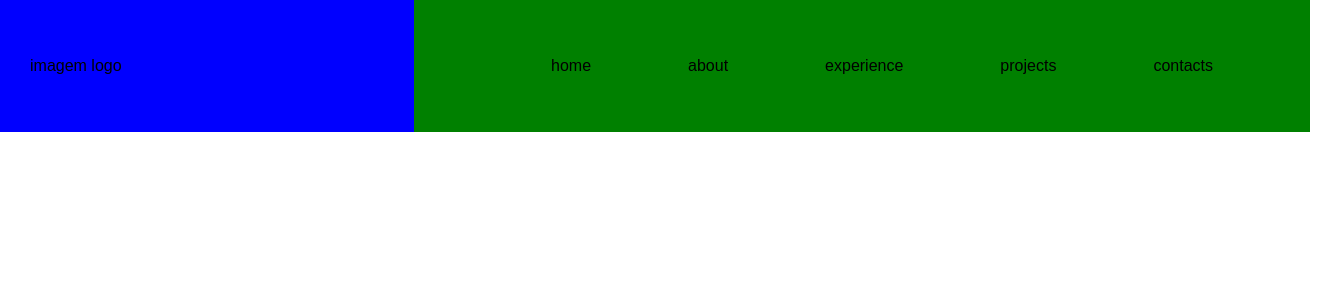
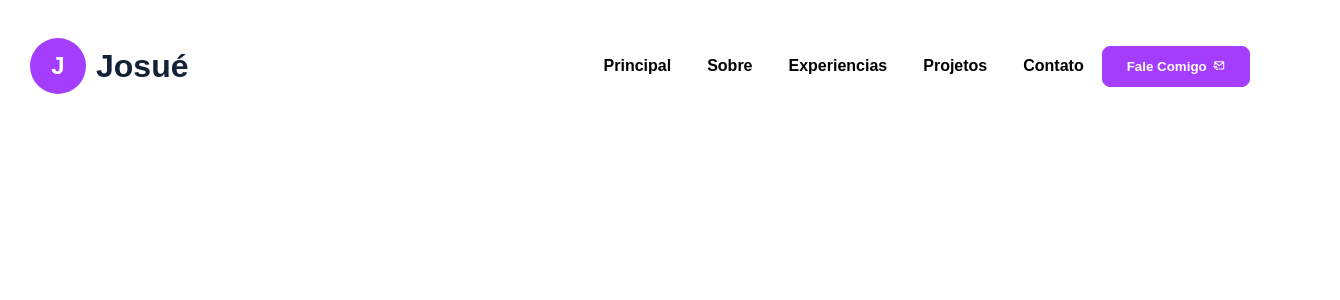
Before and after one commit to JosueCosta2023/portifolio-v2, a React (Vite) app: page / in a window 1280 px wide. Shown: the top 300 px of the page, 1340 px wide, since content can reach past the window. Built offline with nearby package versions, Linux system fonts and the light colour scheme.

Commit message:
create: menus hamburguer and reponsive header

```diff
--- a/src/components/HambunguerMenu/hanburguerMenu.tsx
+++ b/src/components/HambunguerMenu/hanburguerMenu.tsx
@@ -1,6 +1,7 @@
 import { useState } from "react"
-import { BiMenuAltLeft } from "react-icons/bi"
+import { BiMailSend, BiMenuAltLeft } from "react-icons/bi"
 import { ButtomToggleMenuBurguer, MenuBurguerList } from "./styled"
+import { ButtomWire } from "../../globalStyles"
 
 
 interface HanburguerMenuProps {
@@ -16,7 +17,7 @@ export const HamburguerMenu : React.FC<HanburguerMenuProps> = ({items}) => {
     };
 
     return(
-        <div>
+        <>
             <ButtomToggleMenuBurguer onClick={toggleMenu}>
 
                     <BiMenuAltLeft/>
@@ -28,9 +29,10 @@ export const HamburguerMenu : React.FC<HanburguerMenuProps> = ({items}) => {
                         {items.map((item, index) => (
                             <li key={index}>{item}</li>
                         ))}
+                        {<ButtomWire>  Fale Comigo<BiMailSend/></ButtomWire>}
                     </MenuBurguerList>
                 )
             }
-        </div>
+        </>
     )
 }
--- a/src/components/HambunguerMenu/styled.tsx
+++ b/src/components/HambunguerMenu/styled.tsx
@@ -3,24 +3,40 @@ import styled from "styled-components";
 
 export const ButtomToggleMenuBurguer = styled.button`
     background-color: transparent;
-    font-size: 18px;
+    font-size: 38px;
     border: none;
     padding: 10px;
     display: none;
-    @media(max-width: 600px){
+    @media(max-width: 768px){
         display: block;
     }
 
 `
 export const MenuBurguerList = styled.ul`
-    width: 100px;
+    width: 150px;
     height: auto;
-    background-color: red;
+    background-color: white;
     padding: 20px;
     display: none;
     list-style: none;
-    @media(max-width: 600px){
-        display: block;
+    position: absolute;
+    top: 40px;
+    font-weight: 600;
+    -webkit-box-shadow: 3px 10px 17px 0px rgba(0,0,0,0.75);
+    -moz-box-shadow: 3px 10px 17px 0px rgba(0,0,0,0.75);
+    box-shadow: 3px 10px 17px 0px rgba(0,0,0,0.75);
+    text-transform: capitalize;
+    & > li{
+        font-size: 16px;
+        cursor: pointer;
+        &:hover{
+            color: var(--secundary-light);
+        }
+    }
+    @media(max-width: 768px){
+        display: flex;
+        flex-direction: column;
+        gap: 20px;
     }
 
 `
--- a/src/components/Menu/menu.tsx
+++ b/src/components/Menu/menu.tsx
@@ -1,4 +1,7 @@
+import { BiMailSend } from "react-icons/bi";
+import { ButtonPrimary } from "../../globalStyles";
 import { UlMenu } from "./styled";
+import React from "react";
 
 
 
@@ -7,11 +10,15 @@ interface MenuProps  {
 }
 
 export const Menu: React.FC<MenuProps> = ({items}) => {
+
     return(
         <UlMenu>
             {items.map((item, index) => (
-                <li key={index}>{item}</li>
+
+                    <li key={index}>{item}</li>
+
             ))}
+            {<ButtonPrimary>Fale Comigo <BiMailSend/> </ButtonPrimary>}
         </UlMenu>
     )
 }
--- a/src/components/Menu/styled.tsx
+++ b/src/components/Menu/styled.tsx
@@ -7,8 +7,17 @@ export const UlMenu = styled.ul`
     justify-content: space-evenly;
     align-items: center;
     list-style: none;
+    font-weight: 600;
+    & > li{
+        padding: 12px 18px;
+        font-size: 16px;
+        cursor: pointer;
+        &:hover{
+            color: var(--secundary-light);
+        }
+    }
 
-    @media(max-width: 600px){
+    @media(max-width: 768px){
         display: none;
     }
 `
--- a/src/globalStyles.tsx
+++ b/src/globalStyles.tsx
@@ -1,4 +1,4 @@
-import { createGlobalStyle } from "styled-components";
+import styled, { createGlobalStyle } from "styled-components";
 import "./root.css"
 
 export const GlobalStyle = createGlobalStyle`
@@ -11,3 +11,39 @@ export const GlobalStyle = createGlobalStyle`
     }
 
 `
+
+export const ButtonPrimary = styled.button`
+    padding: 12px 24px;
+    background-color: var(--primary-normal);
+    color: white;
+    font-weight: bold;
+    border-radius: 8px;
+    border: 1px solid var(--primary-normal);
+    cursor: pointer;
+    display: flex;
+    justify-content: center;
+    align-items: center;
+    gap: 5px;
+    &:hover{
+        background-color: white;
+        color: var(--primary-normal);
+    }
+`
+
+export const ButtomWire = styled.button`
+    padding: 12px 24px;
+    background-color: white;
+    color: var(--primary-normal);
+    font-weight: bold;
+    border-radius: 8px;
+    border: 1px solid var(--primary-normal);
+    cursor: pointer;
+    display: flex;
+    justify-content: center;
+    align-items: center;
+    gap: 5px;
+    &:hover{
+        background-color: var(--primary-normal);
+        color: white;
+    }
+`
--- a/src/pages/home/index.tsx
+++ b/src/pages/home/index.tsx
@@ -1,19 +1,20 @@
 import { HamburguerMenu } from "../../components/HambunguerMenu/hanburguerMenu";
 import { Menu } from "../../components/Menu/menu";
-import { HContent, HeaderContainier } from "./style";
+import { HContent, HeaderContainier, Logo } from "./style";
 
 export const Home = () => {
 
 
-  const MenuItens = ['home', 'about','experience','projects', 'contacts' ]
+  const MenuItens = ['Principal', 'Sobre','Experiencias','Projetos', 'Contato' ]
 
   return (
     <>
       <HeaderContainier>
         <HContent>
-            <div>
-              imagem logo
-            </div>
+            <Logo>
+              <span>J</span>
+              <p>Josué</p>
+            </Logo>
 
             <nav>
               <Menu items={MenuItens}/>
--- a/src/pages/home/style.tsx
+++ b/src/pages/home/style.tsx
@@ -4,8 +4,6 @@ import styled from "styled-components";
 export const HeaderContainier = styled.header`
     width: 100%;
     height: auto;
-    background-color: blue;
-
 `
 
 export const HContent = styled.div`
@@ -15,16 +13,51 @@ export const HContent = styled.div`
     display: flex;
     justify-content: space-between;
     align-items: center;
-    padding: 0 30px;
+    flex-wrap: wrap;
     & > div{
-        width: 30%;
+        padding: 0 30px;
     }
 
     & > nav {
-        width: 70%;
-        background-color: green;
+        display: flex;
+        align-items: center;
+        justify-content: flex-end;
+        position: relative;
+        padding: 0 30px;
+    }
+    @media(max-width: 1000px){
+        justify-content: center;
+    }
+    @media(max-width: 768px){
+        justify-content: space-between;
+    }
+    @media(max-width: 425px){
+        flex-wrap: nowrap;
+    }
+
+`
+
+export const Logo = styled.div`
+    display: flex;
+    align-items: center;
+    gap: 10px;
+    & > span{
+        font-family: var(--font-fa--special);
+        color: white;
+        width: 56px;
+        height: 56px;
+        background-color: var(--primary-normal);
         display: flex;
         align-items: center;
         justify-content: center;
+        border-radius: 28px;
+        font-size: 24px;
+        font-weight: 600;
+    }
+    & > p {
+        font-size: 32px;
+        color: var(--secundary-normal);
+        font-family: var(--font-fa--default);
+        font-weight: bold;
     }
 `
```
